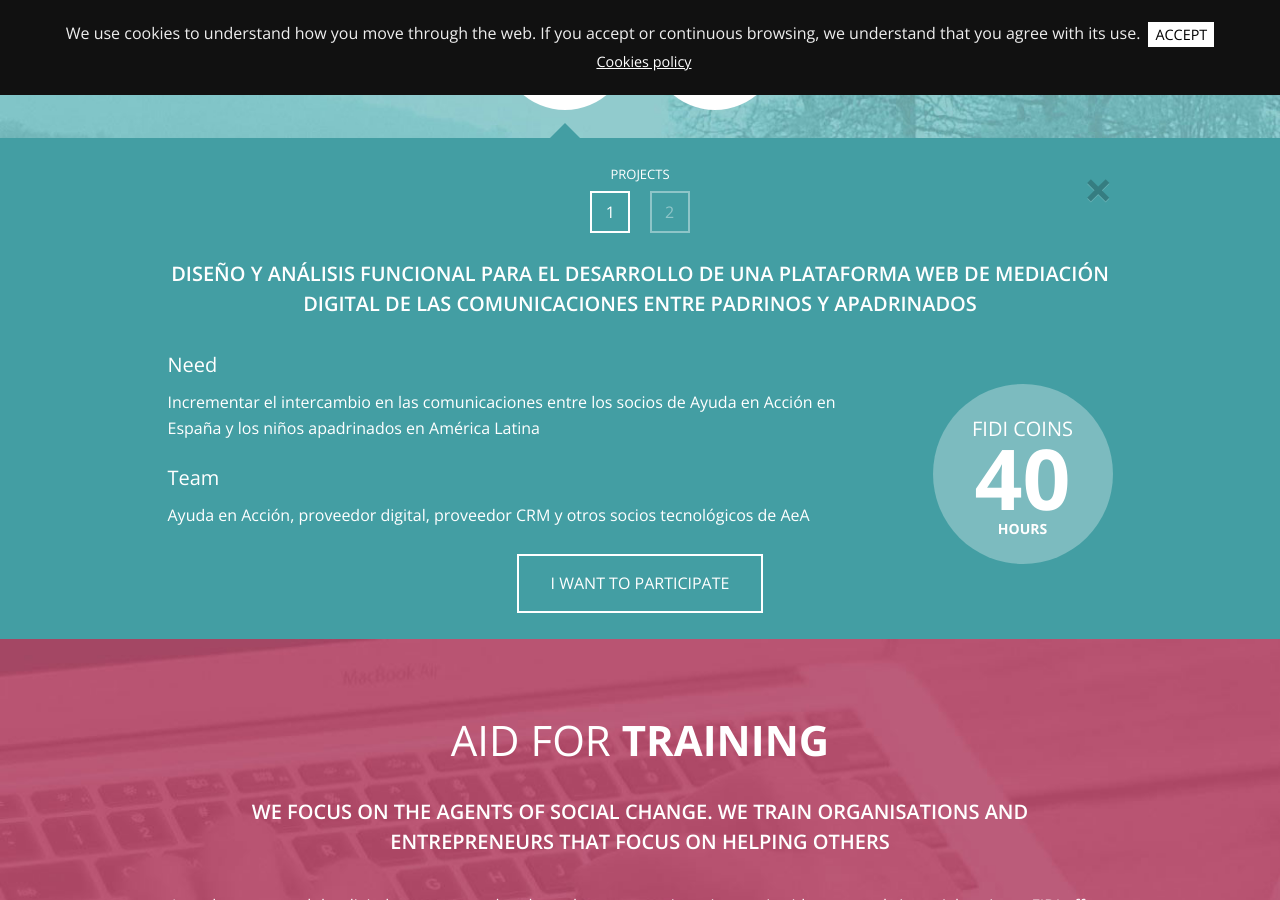
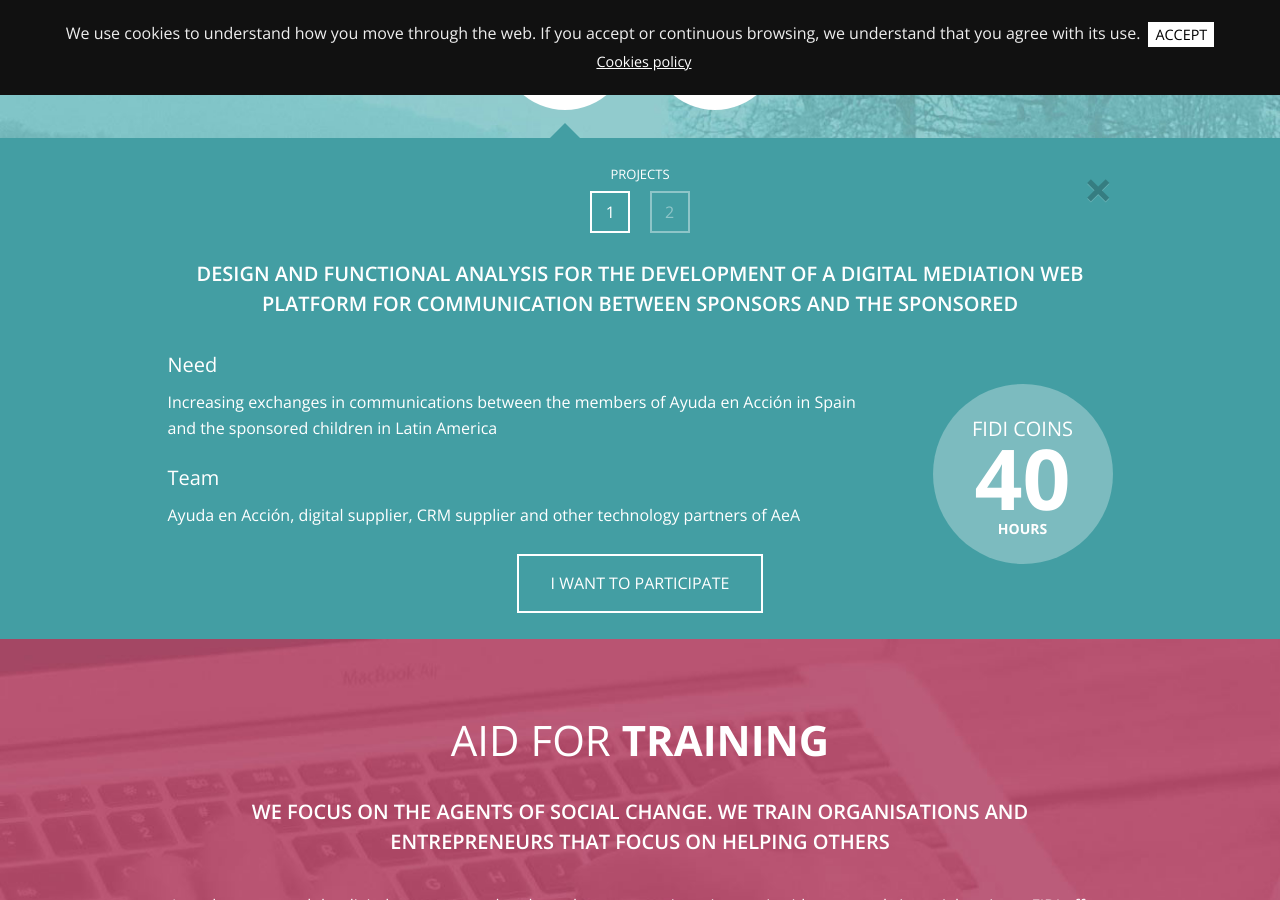
Before and after one commit to isdi-edu/fidi, a Jekyll site: the page built from en/index.html, in a window 1280 px wide and 900 px high, scrolled down 3054 px. Built offline with Jekyll 4.4.1, drawn with Linux system fonts in a browser that asks for light colours; some web fonts are replaced.

Commit message:
textos en inglés

```diff
--- a/_data/en/patronato.yml
+++ b/_data/en/patronato.yml
@@ -9,21 +9,21 @@
   foto: nacho-depinedo.jpg
   linkedin: http://es.linkedin.com/in/nachodepinedo
 
-- nombre: Javier Rodriguez
+- nombre: Javier Rodríguez
   cargo: 'Digital Optimist - Google & ISDI'
   foto: javier-rodriguez.jpg
   linkedin: http://es.linkedin.com/pub/javier-rodriguez-zapatero/17/645/70a/%20target=
 
-- nombre: Noelia Fernandez
+- nombre: Noelia Fernández
   cargo: 'VP, Media Network, EMEA at Yahoo!'
   foto: noelia-fernandez.jpg
   linkedin: http://ch.linkedin.com/in/noeliafernandez
 
-- nombre: Victor Molero
+- nombre: Víctor Molero
   cargo: Director Magister en Neuromarketing
   foto: victor-molero.jpg
   linkedin: http://es.linkedin.com/in/victormoleroayala
 
-- nombre: Instituto Superior para el Desarrollo de Internet
+- nombre: Institute for the Internet Development
   foto: isdi.jpg
   linkedin: http://www.linkedin.com/company/instituto-superior-para-el-desarrollo-de-internet-isdi-?trk=top_nav_home
--- a/_data/en/proyectos-ashoka.yml
+++ b/_data/en/proyectos-ashoka.yml
@@ -1,10 +1,6 @@
 - nombre:
-    Análisis de web propuesta.  Diseño de estrategia de
-    comunicación para el lanzamiento de esta nueva web.
+    Analysis of proposed website. Design of communication strategy for the launch of the new website
   necesidad:
-    Análisis del lanzamiento de nueva web y blog independiente
-    de la web corporativa de la Fundación para contar historias
-    de jóvenes, escuelas, emprendedores sociales, empresas y
-    demás actores que de alguna manera estén vinculados a Ashoka.
-  equipo: 3 voluntarios digitales + equipo de comunicación de Ashoka
+    Analysis of the launch of the new website and independent blog of the Foundation's corporate website to tell the stories of young people, schools, social entrepreneurs, businesses and other players who are in some way linked to Ashoka.
+  equipo: 3 digital volunteers + Ashoka's communication team
   horas: 30
--- a/_data/en/proyectos-ayuda-en-accion.yml
+++ b/_data/en/proyectos-ayuda-en-accion.yml
@@ -1,22 +1,14 @@
 - nombre:
-    Diseño y análisis funcional para el desarrollo de
-    una plataforma web de mediación digital de las comunicaciones
-    entre padrinos y apadrinados
+    Design and functional analysis for the development of a digital mediation web platform for communication between sponsors and the sponsored
   necesidad:
-    Incrementar el intercambio en las comunicaciones entre los
-    socios de Ayuda en Acción en España y los niños apadrinados
-    en América Latina
+    Increasing exchanges in communications between the members of Ayuda en Acción in Spain and the sponsored children in Latin America
   equipo:
-    Ayuda en Acción, proveedor digital, proveedor CRM y otros socios
-    tecnológicos de AeA
+    Ayuda en Acción, digital supplier, CRM supplier and other technology partners of AeA
   horas: 40
 
 - nombre:
-    Identificar posibles aplicaciones de la geolocalización en
-    los procesos y proyectos de Ayuda en Acción. Diseño y
-    análisis funcional de una de ellas
+    Identifying possible applications of geolocation in the processes and projects of ayuda en acción. Design and functional analysis of one of them
   necesidad:
-    Utilizar la geolocalización como instrumento para la mejora
-    de los procesos y proyectos de la organización y su transparencia
+    Using geolocation as an instrument for the improvement of the organisation's processes and projects and their transparency
   equipo: Ayuda en Acción
   horas: 40
```
